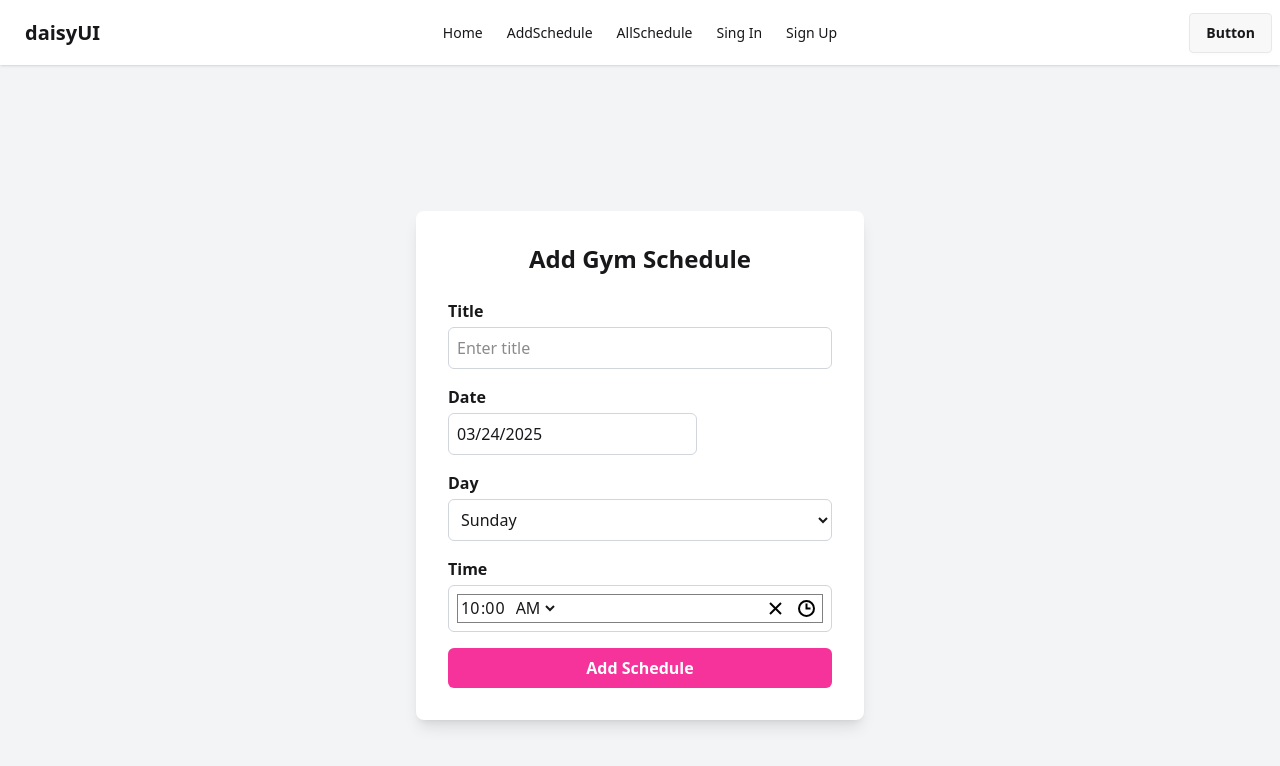
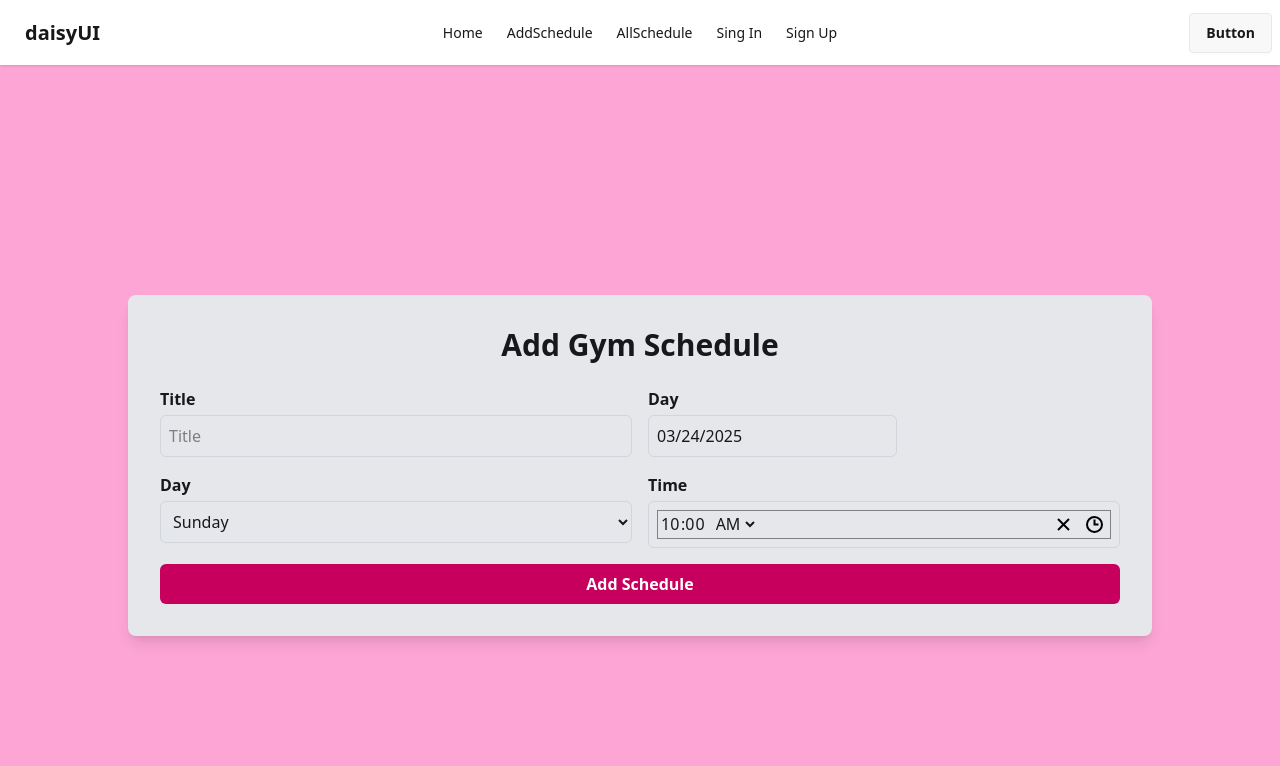
Before and after one commit to emamuddin10/Projects39-Gym-Schedule, a React (Vite) app: page /addSchedule in a window 1280 px wide. Shown: the top 766 px of the page. Built offline with nearby package versions, Linux system fonts and the light colour scheme.

Commit message:
added schedule

```diff
--- a/src/pages/AddSchedule.jsx
+++ b/src/pages/AddSchedule.jsx
@@ -4,6 +4,7 @@ import "react-datepicker/dist/react-datepicker.css";
 import TimePicker from "react-time-picker";
 import "react-time-picker/dist/TimePicker.css";
 import "react-clock/dist/Clock.css";
+import Swal from "sweetalert2";
 
 // 12-hour format time converter function
 const formatTime12Hour = (time) => {
@@ -27,30 +28,56 @@ const AddSchedule = () => {
     const title = form.title.value;
     const day = form.day.value;
 
-    console.log("Gym Schedule:", { title, formattedDate, day, formattedTime });
+    const scheduleData = {
+      title:title,
+      date:formattedDate,
+      day:day,
+      time:formattedTime
+    }
+    console.log("Gym Schedule:", scheduleData);
     alert(`Schedule Added!\nTitle: ${title}\nDate: ${formattedDate}\nDay: ${day}\nTime: ${formattedTime}`);
+
+    fetch('http://localhost:5000/schedule',{
+      method:'POST',
+      headers:{
+       'content-type':'application/json'
+     },
+      body:JSON.stringify(scheduleData)
+    })
+    .then(res => res.json())
+    .then(data => {
+      console.log(data)
+      form.reset()
+      if(data.insertedId){
+        Swal.fire({
+          title: "Good job!",
+          text: "Your Schedule has been added!",
+          icon: "success"
+        });
+      }
+    })
   };
 
   return (
-    <div className="flex justify-center items-center min-h-screen bg-gray-100">
-      <div className="bg-white p-8 rounded-lg shadow-lg w-full max-w-md">
-        <h2 className="text-2xl font-bold text-center mb-6">Add Gym Schedule</h2>
-        <form onSubmit={handleAddSchedule} className="space-y-4">
+    <div className="flex justify-center items-center min-h-screen bg-pink-300">
+      <div className="bg-gray-200 p-8 rounded-lg shadow-lg w-full max-w-5xl">
+        <h2 className="text-3xl font-bold text-center mb-6">Add Gym Schedule</h2>
+        <form onSubmit={handleAddSchedule} className="grid grid-cols-2 gap-4">
           {/* Title */}
-          <div>
+          <div className="col-span-1">
             <label className="block font-semibold mb-1">Title</label>
             <input
               type="text"
               name="title"
               required
               className="w-full p-2 border border-gray-300 rounded-md focus:outline-none focus:ring-2 focus:ring-pink-500"
-              placeholder="Enter title"
+              placeholder="Title"
             />
           </div>
 
           {/* Date */}
-          <div className="w-full">
-            <label className="block  font-semibold mb-1">Date</label>
+          <div className="col-span-1">
+            <label className="block font-semibold mb-1">Day</label>
             <DatePicker
               selected={startDate}
               className="w-full p-2 border border-gray-300 rounded-md focus:outline-none focus:ring-2 focus:ring-pink-500"
@@ -59,7 +86,7 @@ const AddSchedule = () => {
           </div>
 
           {/* Day */}
-          <div>
+          <div className="col-span-1">
             <label className="block font-semibold mb-1">Day</label>
             <select
               name="day"
@@ -74,7 +101,7 @@ const AddSchedule = () => {
           </div>
 
           {/* Time */}
-          <div>
+          <div className="col-span-1">
             <label className="block font-semibold mb-1">Time</label>
             <TimePicker
               onChange={setSelectTime}
@@ -84,9 +111,11 @@ const AddSchedule = () => {
           </div>
 
           {/* Submit Button */}
-          <button type="submit" className="w-full bg-pink-500 text-white py-2 rounded-md font-semibold hover:bg-pink-600 transition duration-200">
-            Add Schedule
-          </button>
+          <div className="col-span-2">
+            <button type="submit" className="w-full bg-pink-700 text-white py-2 rounded-md font-semibold hover:bg-pink-800 transition duration-200">
+              Add Schedule
+            </button>
+          </div>
         </form>
       </div>
     </div>
```
